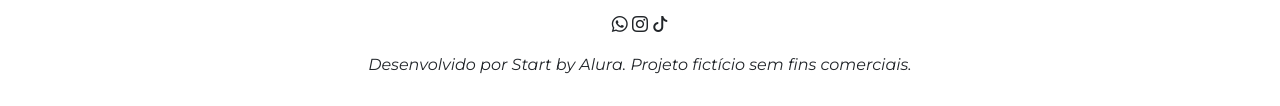
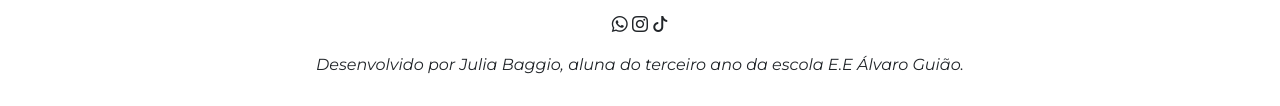
Before and after one commit to baggio160208/terceiro-bimestre, a plain HTML site: page index.html in a window 1280 px wide. Shown: the part 3072-3178 px from the top of the page. Drawn offline with nearby package versions, Linux system fonts and the light colour scheme.

Commit message:
index.html

```diff
--- a/index.html
+++ b/index.html
@@ -127,7 +127,7 @@
         <i class="bi bi-whatsapp"></i>
         <i class="bi bi-instagram"></i>
         <i class="bi bi-tiktok"></i>
-        <p class="mt-3">Desenvolvido por Start by Alura. Projeto fictício sem fins comerciais.</p>
+        <p class="mt-3">Desenvolvido por Julia Baggio, aluna do terceiro ano da escola E.E Álvaro Guião.</p>
     </footer>
     <script src="https://cdnjs.cloudflare.com/ajax/libs/scrollReveal.js/4.0.9/scrollreveal.js"></script>
     <script src="script.js"></script>
```
